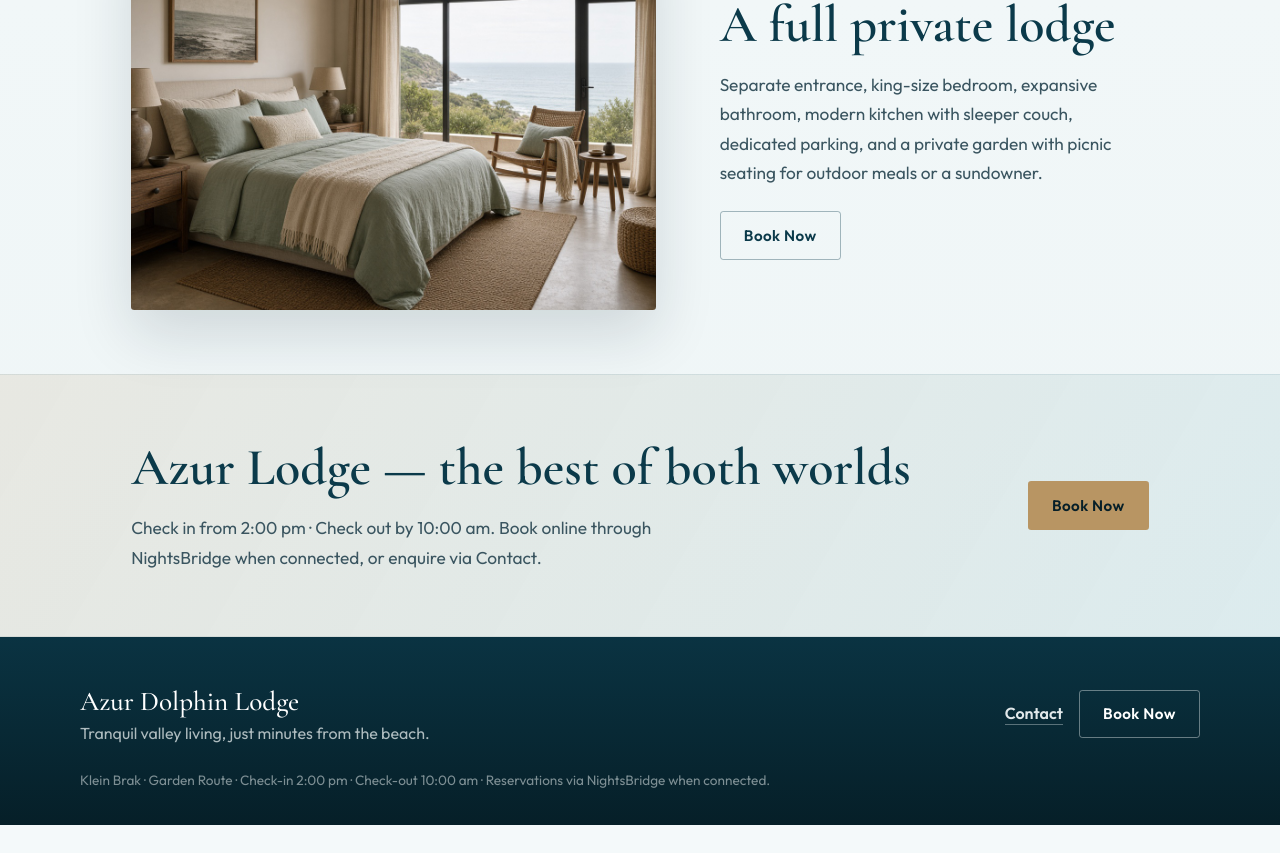
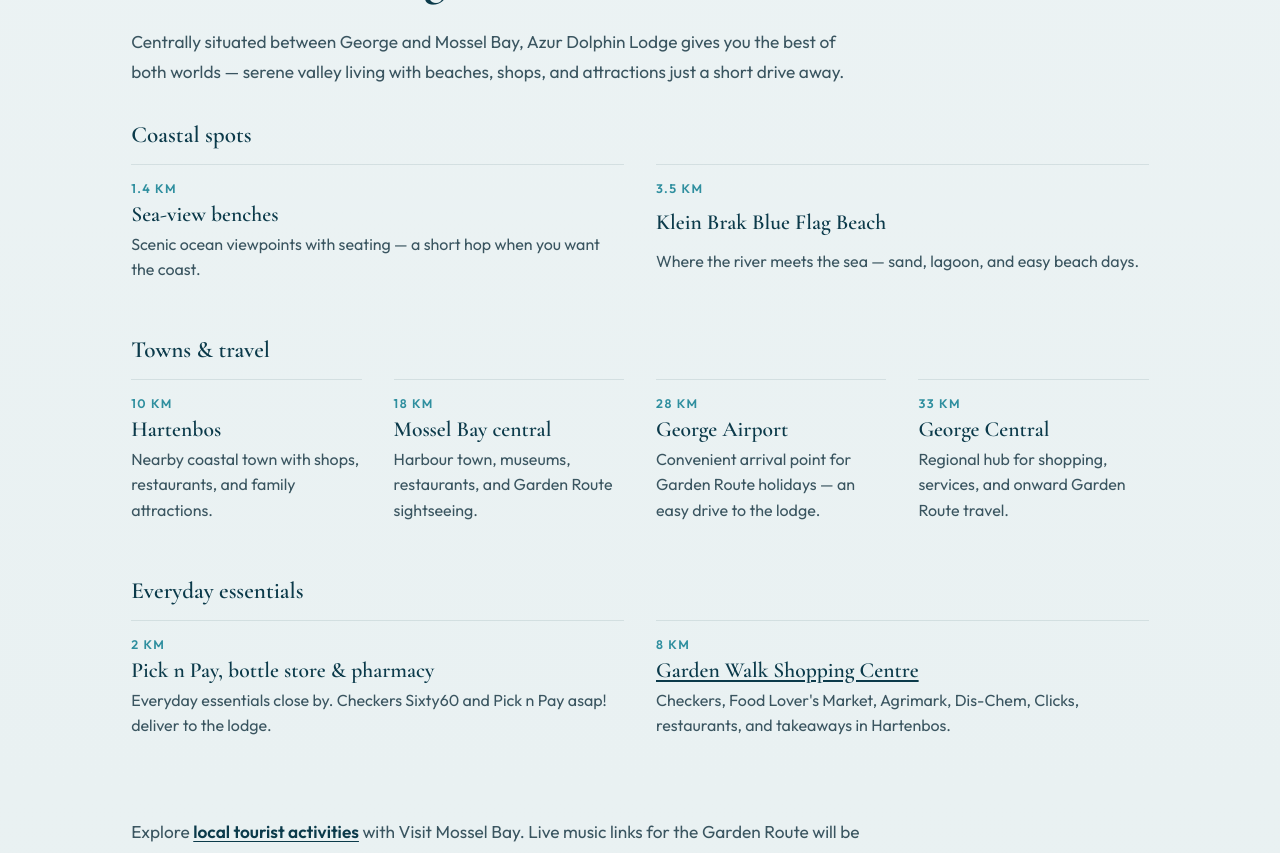
Before and after one commit to p3ngu1n-w3b/azure-dolphin-lodge, a React (Vite) app: page / in a window 1280 px wide. Shown: the part 1940-2793 px from the top of the page. Before the commit the page ends 2765 px from the top, so only its background shows below. Built offline with nearby package versions, Linux system fonts and the light colour scheme.

Commit message:
locations

```diff
--- /dev/null
+++ b/src/components/LocationDistances.tsx
@@ -0,0 +1,96 @@
+import {
+  coastalLocations,
+  everydayLocations,
+  GARDEN_WALK_URL,
+  travelLocations,
+  VISIT_MOSSEL_BAY_URL,
+  type LocationPoint,
+} from "../data/locations";
+
+type LocationDistancesProps = {
+  showIntro?: boolean;
+  compact?: boolean;
+};
+
+function LocationGroup({
+  title,
+  points,
+  linkFor,
+  columns,
+}: {
+  title: string;
+  points: LocationPoint[];
+  linkFor?: string;
+  columns?: "travel";
+}) {
+  return (
+    <div className="location-group">
+      <h3 className="location-group__title">{title}</h3>
+      <ul
+        className={`location-grid${columns === "travel" ? " location-grid--travel" : ""}`}
+      >
+        {points.map((point) => (
+          <li key={point.name} className="location-point">
+            <p className="location-point__distance">{point.distance}</p>
+            <p className="location-point__name">
+              {linkFor === point.name ? (
+                <a
+                  href={GARDEN_WALK_URL}
+                  target="_blank"
+                  rel="noopener noreferrer"
+                >
+                  {point.name}
+                </a>
+              ) : (
+                point.name
+              )}
+            </p>
+            <p className="location-point__detail">{point.detail}</p>
+          </li>
+        ))}
+      </ul>
+    </div>
+  );
+}
+
+export function LocationDistances({
+  showIntro = true,
+  compact = false,
+}: LocationDistancesProps) {
+  return (
+    <div className={`location-distances ${compact ? "is-compact" : ""}`}>
+      {showIntro ? (
+        <p className="section__lead section__lead--wide">
+          Centrally situated between George and Mossel Bay, Azur Dolphin Lodge
+          gives you the best of both worlds — serene valley living with beaches,
+          shops, and attractions just a short drive away.
+        </p>
+      ) : null}
+
+      <LocationGroup title="Coastal spots" points={coastalLocations} />
+      <LocationGroup
+        title="Towns &amp; travel"
+        points={travelLocations}
+        columns="travel"
+      />
+      <LocationGroup
+        title="Everyday essentials"
+        points={everydayLocations}
+        linkFor="Garden Walk Shopping Centre"
+      />
+
+      <p className="section__lead section__lead--wide location-links">
+        Explore{" "}
+        <a
+          href={VISIT_MOSSEL_BAY_URL}
+          target="_blank"
+          rel="noopener noreferrer"
+        >
+          local tourist activities
+        </a>{" "}
+        with Visit Mossel Bay. Live music links for the Garden Route will be
+        added soon.
+      </p>
+    </div>
+  );
+}
--- /dev/null
+++ b/src/data/locations.ts
@@ -0,0 +1,59 @@
+export type LocationPoint = {
+  name: string;
+  distance: string;
+  detail: string;
+};
+
+export const coastalLocations: LocationPoint[] = [
+  {
+    name: "Sea-view benches",
+    distance: "1.4 km",
+    detail: "Scenic ocean viewpoints with seating — a short hop when you want the coast.",
+  },
+  {
+    name: "Klein Brak Blue Flag Beach",
+    distance: "3.5 km",
+    detail: "Where the river meets the sea — sand, lagoon, and easy beach days.",
+  },
+];
+
+export const travelLocations: LocationPoint[] = [
+  {
+    name: "Hartenbos",
+    distance: "10 km",
+    detail: "Nearby coastal town with shops, restaurants, and family attractions.",
+  },
+  {
+    name: "Mossel Bay central",
+    distance: "18 km",
+    detail: "Harbour town, museums, restaurants, and Garden Route sightseeing.",
+  },
+  {
+    name: "George Airport",
+    distance: "28 km",
+    detail: "Convenient arrival point for Garden Route holidays — an easy drive to the lodge.",
+  },
+  {
+    name: "George Central",
+    distance: "33 km",
+    detail: "Regional hub for shopping, services, and onward Garden Route travel.",
+  },
+];
+
+export const everydayLocations: LocationPoint[] = [
+  {
+    name: "Pick n Pay, bottle store & pharmacy",
+    distance: "2 km",
+    detail: "Everyday essentials close by. Checkers Sixty60 and Pick n Pay asap! deliver to the lodge.",
+  },
+  {
+    name: "Garden Walk Shopping Centre",
+    distance: "8 km",
+    detail:
+      "Checkers, Food Lover's Market, Agrimark, Dis-Chem, Clicks, restaurants, and takeaways in Hartenbos.",
+    // href handled in UI
+  },
+];
+
+export const GARDEN_WALK_URL = "https://gardenwalk.co.za/";
+export const VISIT_MOSSEL_BAY_URL = "https://visitmosselbay.co.za/";
--- a/src/index.css
+++ b/src/index.css
@@ -837,6 +837,77 @@ figure {
   }
 }
 
+.location-section {
+  background: rgba(11, 58, 74, 0.03);
+}
+
+.location-distances {
+  margin-top: 1.5rem;
+  display: grid;
+  gap: 2.25rem;
+}
+
+.location-group__title {
+  font-size: 1.45rem;
+  color: var(--color-sea);
+  margin-bottom: 1rem;
+}
+
+.location-grid {
+  list-style: none;
+  padding: 0;
+  margin: 0;
+  display: grid;
+  gap: 1.15rem;
+}
+
+.location-point {
+  display: grid;
+  gap: 0.3rem;
+  padding: 1rem 0 1.15rem;
+  border-top: 1px solid rgba(11, 58, 74, 0.1);
+}
+
+.location-point__distance {
+  font-size: 0.78rem;
+  font-weight: 600;
+  letter-spacing: 0.12em;
+  text-transform: uppercase;
+  color: var(--color-aqua);
+}
+
+.location-point__name {
+  font-family: var(--font-display);
+  font-size: 1.35rem;
+  font-weight: 600;
+  color: var(--color-sea);
+}
+
+.location-point__name a {
+  color: inherit;
+  text-decoration: underline;
+  text-underline-offset: 0.15em;
+}
+
+.location-point__detail {
+  color: var(--color-ink-soft);
+  line-height: 1.6;
+  max-width: 36rem;
+}
+
+@media (min-width: 800px) {
+  .location-grid {
+    grid-template-columns: repeat(2, 1fr);
+    gap: 1.25rem 2rem;
+  }
+}
+
+@media (min-width: 1100px) {
+  .location-grid--travel {
+    grid-template-columns: repeat(4, 1fr);
+  }
+}
+
 .detail-list {
   list-style: none;
   padding: 0;
--- a/src/pages/ContactPage.tsx
+++ b/src/pages/ContactPage.tsx
@@ -54,8 +54,15 @@ export function ContactPage() {
               <li>
                 <span className="contact-list__label">Location</span>
                 <span>
-                  Klein Brak / Garden Route — centrally between George and
-                  Mossel Bay
+                  Klein Brak / Garden Route — between George and Mossel Bay
+                </span>
+              </li>
+              <li>
+                <span className="contact-list__label">Key distances</span>
+                <span>
+                  George Airport 28 km · George Central 33 km · Mossel Bay
+                  central 18 km · Hartenbos 10 km · Klein Brak Blue Flag Beach
+                  3.5 km
                 </span>
               </li>
               <li>
--- a/src/pages/HomePage.tsx
+++ b/src/pages/HomePage.tsx
@@ -1,5 +1,6 @@
 import { Link } from "react-router-dom";
 import { BookNowButton } from "../components/booking/BookNowButton";
+import { LocationDistances } from "../components/LocationDistances";
 
 export function HomePage() {
   return (
@@ -85,11 +86,22 @@ export function HomePage() {
             <li>
               <strong>Centrally placed</strong>
               <span>
-                Between George and Mossel Bay — close to Hartenbos, shops, and
-                the airport.
+                18 km from Mossel Bay central · 28 km from George Airport ·
+                33 km from George Central.
               </span>
             </li>
           </ul>
+        </div>
+      </section>
+
+      <section className="section location-section">
+        <div className="section__inner">
+          <p className="section__eyebrow">Getting here</p>
+          <h2 className="section__title">Distances at a glance</h2>
+          <LocationDistances />
+          <Link to="/lodge" className="text-link atmosphere__link">
+            See the full lodge details
+          </Link>
         </div>
       </section>
 
--- a/src/pages/LodgePage.tsx
+++ b/src/pages/LodgePage.tsx
@@ -1,4 +1,5 @@
 import { BookNowButton } from "../components/booking/BookNowButton";
+import { LocationDistances } from "../components/LocationDistances";
 
 export function LodgePage() {
   return (
@@ -103,55 +104,11 @@ export function LodgePage() {
         </div>
       </section>
 
-      <section className="section lodge-overview">
-        <div className="section__inner lodge-overview__inner">
-          <h2 className="section__title">Location &amp; convenience</h2>
-          <p className="section__lead section__lead--wide">
-            Centrally situated between George and Mossel Bay, Azur Dolphin Lodge
-            gives you the best of both worlds — serene valley living with
-            beaches, shops, and attractions just a short drive away.
-          </p>
-          <ul className="detail-list">
-            <li>
-              <strong>Coastal spots:</strong> 1.4 km from scenic ocean
-              viewpoints with benches, and 3.5 km from the Klein Brak Blue Flag
-              Beach, where the river meets the sea.
-            </li>
-            <li>
-              <strong>Nearby towns &amp; travel:</strong> 10 km from Hartenbos,
-              18 km from Mossel Bay, 28 km from George Airport, and 33 km from
-              George Central.
-            </li>
-            <li>
-              <strong>Everyday essentials:</strong> Just 2 km from a local Pick
-              n Pay, bottle store, and pharmacy. Checkers Sixty60 and Pick n Pay
-              asap! deliver directly to the lodge.
-            </li>
-            <li>
-              <strong>Shopping &amp; dining:</strong> Only 8 km from{" "}
-              <a
-                href="https://gardenwalk.co.za/"
-                target="_blank"
-                rel="noopener noreferrer"
-              >
-                Garden Walk Shopping Centre
-              </a>{" "}
-              in Hartenbos — Checkers, Food Lover&apos;s Market, Agrimark,
-              Dis-Chem, Clicks, restaurants, and takeaways.
-            </li>
-          </ul>
-          <p className="section__lead section__lead--wide location-links">
-            Explore{" "}
-            <a
-              href="https://visitmosselbay.co.za/"
-              target="_blank"
-              rel="noopener noreferrer"
-            >
-              local tourist activities
-            </a>{" "}
-            with Visit Mossel Bay. Live music links for the Garden Route will be
-            added soon.
-          </p>
+      <section className="section location-section">
+        <div className="section__inner">
+          <p className="section__eyebrow">Location &amp; convenience</p>
+          <h2 className="section__title">How close everything is</h2>
+          <LocationDistances />
         </div>
       </section>
 
```
